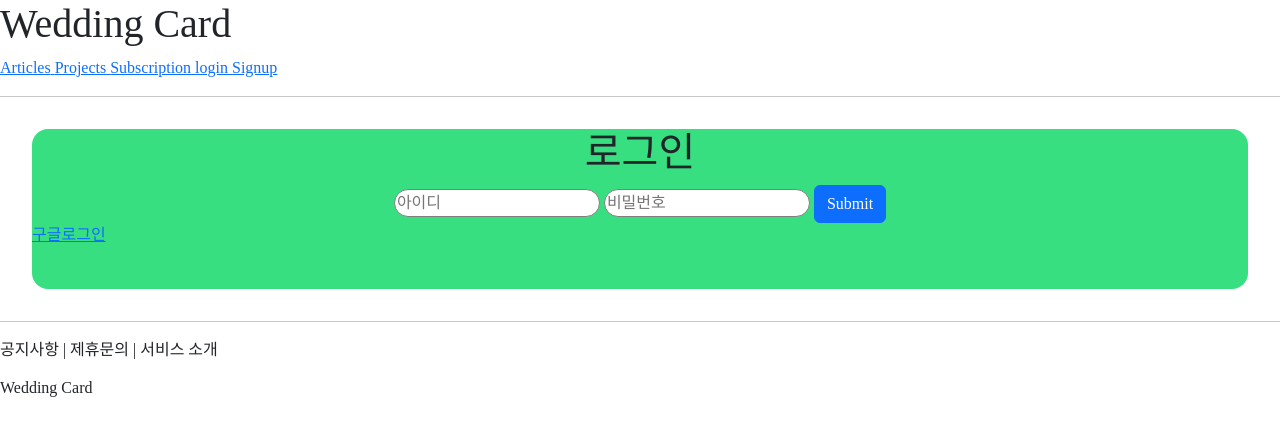
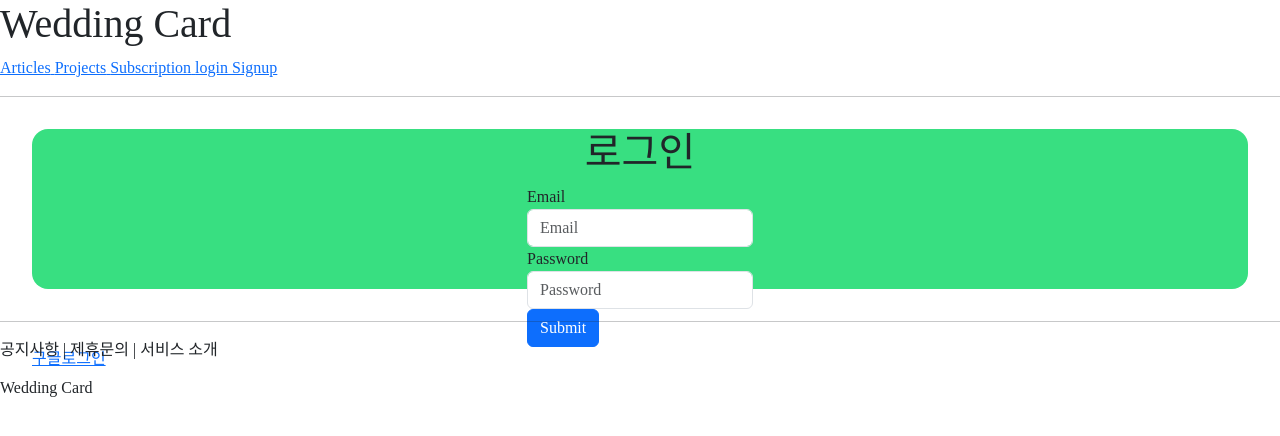
Before and after one commit to seojh8910/wedding-card, a Django app: page /accounts/login/ in a window 1280 px wide. Shown: the top 436 px of the page. Run offline with Django 5.2, Linux system fonts and the light colour scheme; some web fonts are replaced.

Commit message:
feat: 로그인 기능 추가 (#2)

```diff
--- a/account/forms.py
+++ b/account/forms.py
@@ -12,3 +12,7 @@
         error_messages = {
             'password_mismatch': ('비밀번호 확인이 맞지 않습니다.'),
         }
+
+class LoginForm(forms.Form):
+    email = forms.CharField(max_length=100, required=True, widget=forms.TextInput())
+    password = forms.CharField(max_length=30, required=True, widget=forms.PasswordInput())
--- a/account/templates/account/login.html
+++ b/account/templates/account/login.html
@@ -3,9 +3,15 @@
     <div style="height: 10rem; background-color: #38df81; border-radius: 1rem; margin: 2rem; margin-bottom: 2rem;">
         <h1 style="text-align: center;">로그인</h1>
         <div style="display:flex; justify-content: center;">
-            <form>
-                <input type="text" style="border: 1px solid gray;border-radius: 10rem;" placeholder="아이디">
-                <input type="password" style="border: 1px solid gray;border-radius: 10rem;" placeholder="비밀번호">
+            <form method="POST" action="{% url 'account:login' %}">
+                {% csrf_token %}
+                {% for field in form %}
+                <div class="form-group">
+                    <label for="{{ field.id_for_label }}">{{ field.label }}</label>
+                    <input type="{{ field.field.widget.input_type }}" class="form-control" id="{{ field.id_for_label }}"
+                            placeholder="{{ field.label }}" name="{{ field.name }}">
+                </div>
+                {% endfor %}
                 <input type="submit" class="btn btn-primary">
             </form>
         </div>
--- a/account/views.py
+++ b/account/views.py
@@ -5,7 +5,7 @@
 
 from django.shortcuts import render, redirect
 from django.contrib import messages
-from account.forms import CreateUserForm
+from account.forms import CreateUserForm, LoginForm
 from account.models import User
 
 from wedding_card.settings import BASE_DIR
@@ -21,7 +21,24 @@
 
 
 def login_page(request):
-    return render(request, 'account/login.html')
+    if request.method == "POST":
+        form = LoginForm(request.POST)
+        if form.is_valid():
+            email = form.cleaned_data.get("email")
+            raw_password = form.cleaned_data.get("password")
+            try:
+                user = User.objects.get(email=email)
+                if user.check_password(raw_password):
+                    login(request, user)
+                    return redirect('account:hello_world')
+                else:
+                    messages.error(request, "비밀번호가 일치하지 않습니다.")
+                    return redirect('account:login')
+            except User.DoesNotExist:
+                pass
+    else:
+        form = LoginForm()
+    return render(request, 'account/login.html', {"form": form})
 
 
 def logout_page(request):
```
